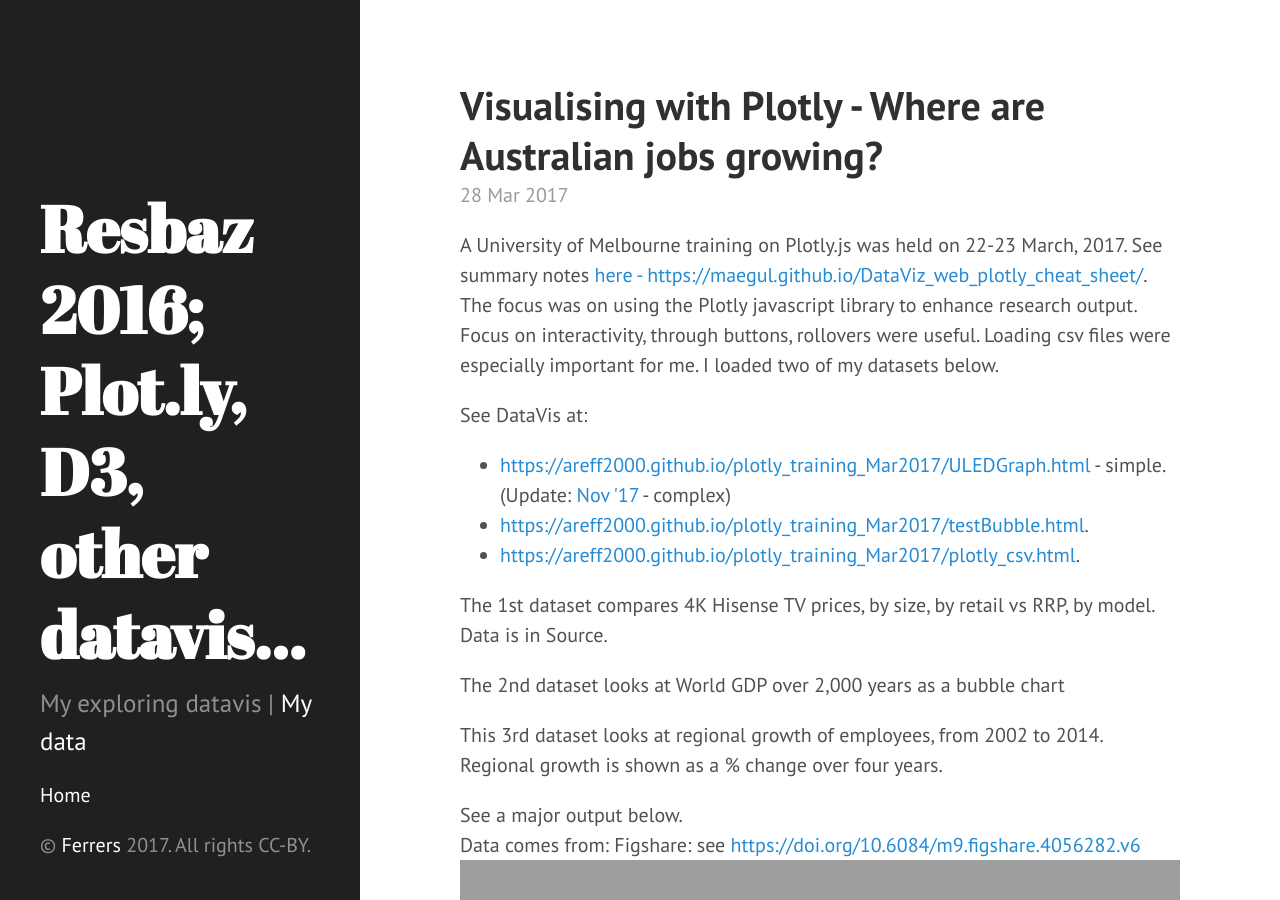
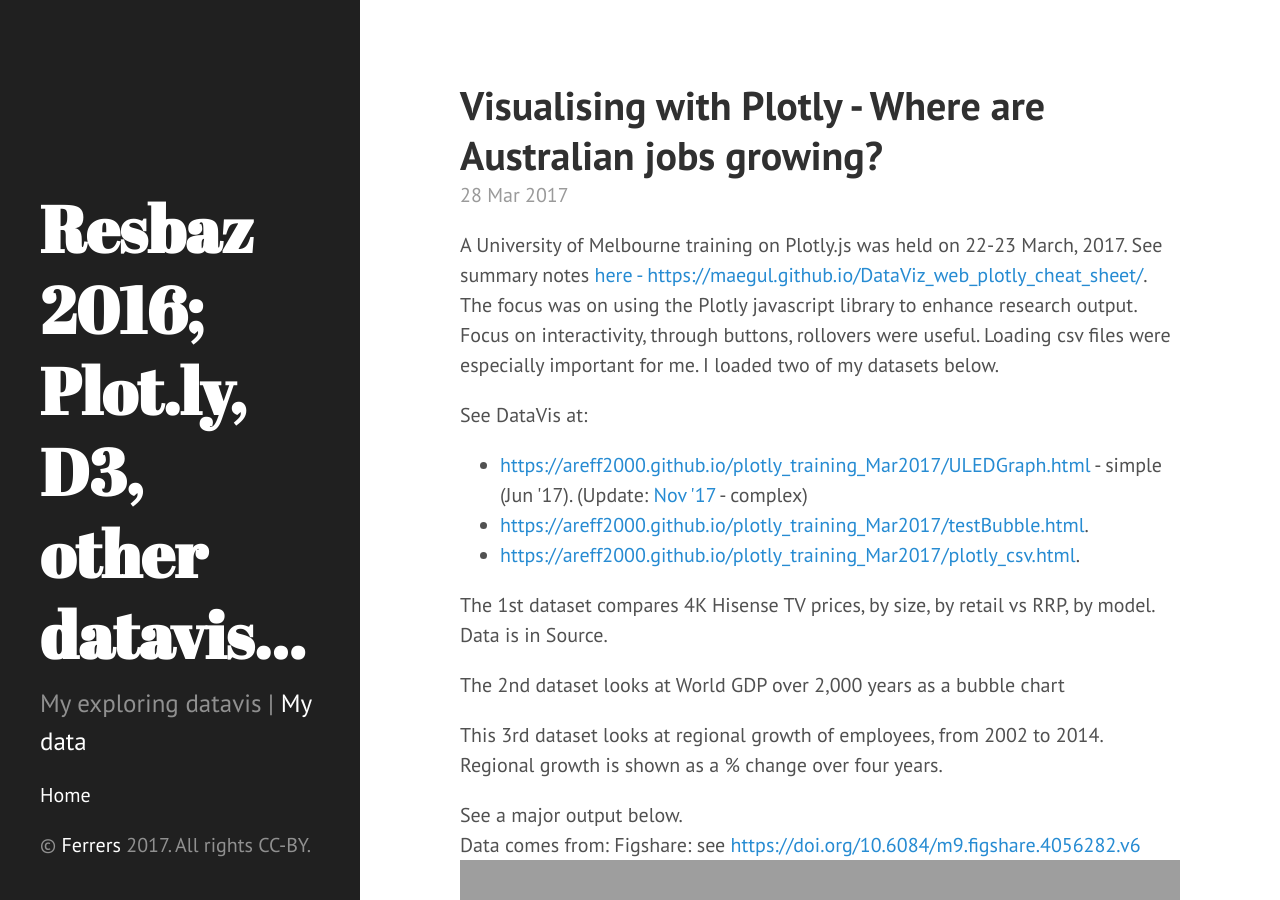
Before and after one commit to areff2000/areff2000.github.io, a Jekyll site: the page built from _posts/2017-03-28-plotly.markdown, in a window 1280 px wide and 900 px high. Built offline with Jekyll 4.4.1, drawn with Linux system fonts in a browser that asks for light colours.

Commit message:
Update 2017-03-28-plotly.markdown

```diff
--- a/_posts/2017-03-28-plotly.markdown
+++ b/_posts/2017-03-28-plotly.markdown
@@ -11,7 +11,7 @@ Loading csv files were especially important for me. I loaded two of my datasets
 
 <p>See DataVis at:
 <ul><li>
-<a href="https://areff2000.github.io/plotly_training_Mar2017/ULEDGraph.html">https://areff2000.github.io/plotly_training_Mar2017/ULEDGraph.html</a> - simple. (Update: <a href="https://areff2000.github.io/plotly_training_Mar2017/ULEDGraphNov17.html">Nov '17</a> - complex)</li>
+<a href="https://areff2000.github.io/plotly_training_Mar2017/ULEDGraph.html">https://areff2000.github.io/plotly_training_Mar2017/ULEDGraph.html</a> - simple (Jun '17). (Update: <a href="https://areff2000.github.io/plotly_training_Mar2017/ULEDGraphNov17.html">Nov '17</a> - complex)</li>
 <li>
 <a href="https://areff2000.github.io/plotly_training_Mar2017/testBubble.html">https://areff2000.github.io/plotly_training_Mar2017/testBubble.html</a>.
 </li>
```
